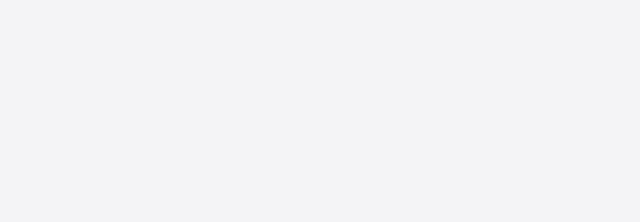
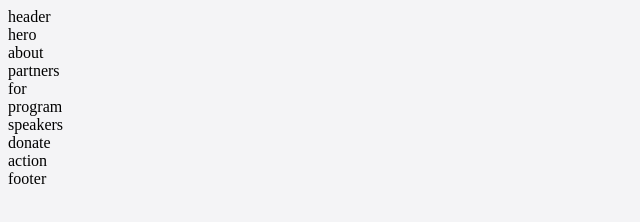
Before and after one commit to olenitut/teplo, a website: page index.html in a window 1280 px wide. Shown: the whole page, without its empty margins (0-640 px from the left). Drawn offline with Linux system fonts and the light colour scheme.

Commit message:
add sections

```diff
--- a/index.html
+++ b/index.html
@@ -8,5 +8,16 @@
 
     <title>Teplo</title>
   </head>
-  <body></body>
+  <body>
+    <header>header</header>
+    <section>hero</section>
+    <section>about</section>
+    <section>partners</section>
+    <section>for</section>
+    <section>program</section>
+    <section>speakers</section>
+    <section>donate</section>
+    <section>action</section>
+    <section>footer</section>
+  </body>
 </html>
```
